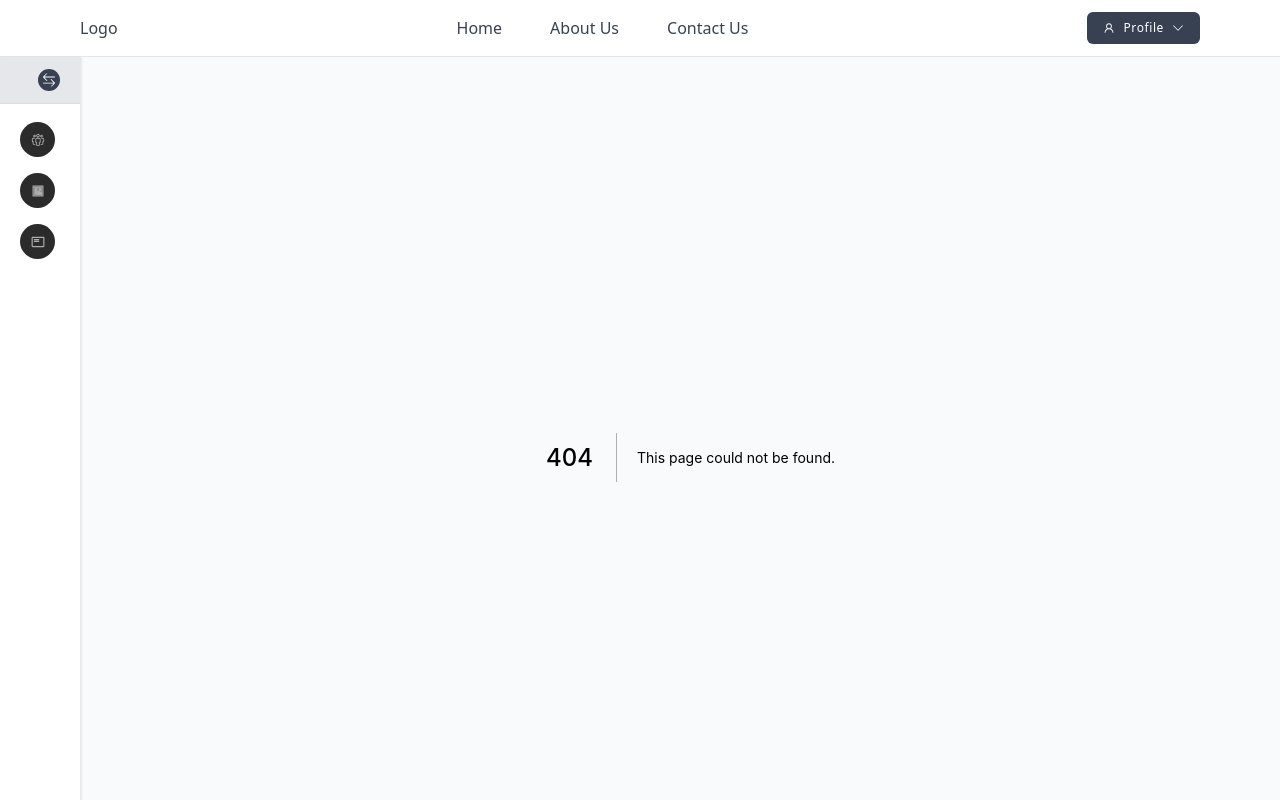
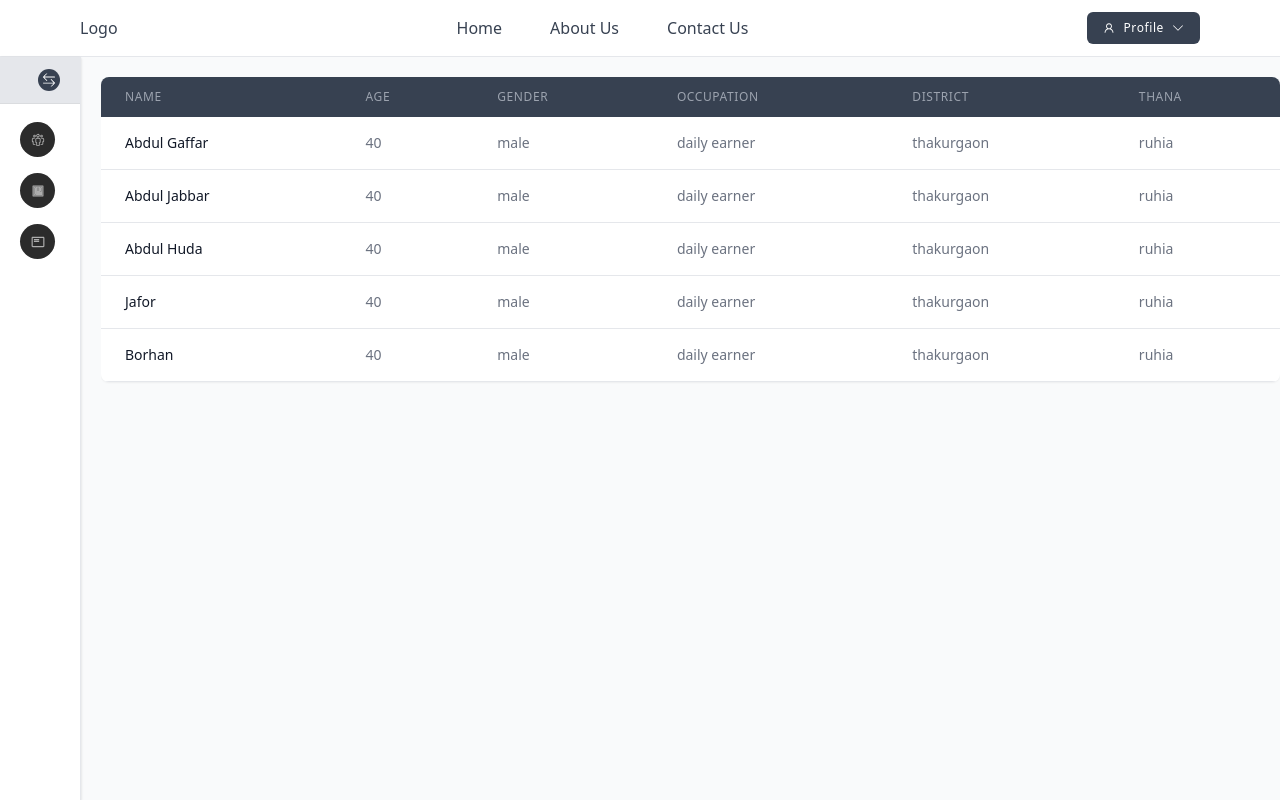
Before and after one commit to HelloTanvir/relief-work, a Next.js app: page /beneficiaries in a window 1280 px wide. Before the commit this address had no page. Built offline with nearby package versions, Linux system fonts and the light colour scheme.

Commit message:
beneficiaries list page created

```diff
--- /dev/null
+++ b/src/pages/beneficiaries/index.tsx
@@ -0,0 +1,103 @@
+/* eslint-disable no-restricted-globals */
+/* eslint-disable no-alert */
+/* eslint-disable no-underscore-dangle */
+import type { GetServerSideProps } from 'next';
+import { useEffect } from 'react';
+import { useDispatch } from 'react-redux';
+import { getBeneficiaries } from '../../apiHandlers/beneficiary';
+import { setState } from '../../store/stateSlice';
+
+export interface Beneficiary {
+    id: number;
+    name: string;
+    age: number;
+    gender: string;
+    occupation: string;
+    district: string;
+    thana: string;
+}
+
+export const getServerSideProps: GetServerSideProps = async () => {
+    const { success, beneficiaries } = await getBeneficiaries();
+
+    if (!success) {
+        return {
+            redirect: {
+                destination: '/',
+                permanent: false,
+            },
+        };
+    }
+
+    return {
+        props: { beneficiaries },
+    };
+};
+
+const Beneficiaries = ({ beneficiaries }: { beneficiaries: Beneficiary[] }) => {
+    const dispatch = useDispatch();
+
+    useEffect(() => {
+        dispatch(setState({ title: 'Beneficiaries' }));
+    }, [dispatch]);
+
+    const tableHeader = ['name', 'age', 'gender', 'occupation', 'district', 'thana'];
+
+    return (
+        <div className="flex flex-col md:my-5">
+            <div className="overflow-x-auto">
+                <div className="inline-block min-w-full">
+                    <div className="overflow-hidden shadow-sm sm:rounded-lg">
+                        <table className="min-w-full">
+                            <thead className="bg-gray-700">
+                                <tr>
+                                    {tableHeader.map((header) => (
+                                        <th
+                                            key={header}
+                                            scope="col"
+                                            className="py-3 px-6 text-xs font-medium tracking-wider text-left uppercase text-gray-400"
+                                        >
+                                            {header}
+                                        </th>
+                                    ))}
+                                </tr>
+                            </thead>
+
+                            <tbody>
+                                {beneficiaries.map((beneficiary) => (
+                                    <tr key={beneficiary.id} className="bg-white border-b">
+                                        <td className="py-4 px-6 text-sm font-medium text-gray-900 whitespace-nowrap">
+                                            {beneficiary.name}
+                                        </td>
+
+                                        <td className="py-4 px-6 text-sm text-gray-500 whitespace-nowrap">
+                                            {beneficiary.age}
+                                        </td>
+
+                                        <td className="py-4 px-6 text-sm text-gray-500 whitespace-nowrap">
+                                            {beneficiary.gender}
+                                        </td>
+
+                                        <td className="py-4 px-6 text-sm text-gray-500 whitespace-nowrap">
+                                            {beneficiary.occupation}
+                                        </td>
+
+                                        <td className="py-4 px-6 text-sm text-gray-500 whitespace-nowrap">
+                                            {beneficiary.district}
+                                        </td>
+
+                                        <td className="py-4 px-6 text-sm text-gray-500 whitespace-nowrap">
+                                            {beneficiary.thana}
+                                        </td>
+                                    </tr>
+                                ))}
+                            </tbody>
+                        </table>
+                    </div>
+                </div>
+            </div>
+        </div>
+    );
+};
+
+export default Beneficiaries;
```
